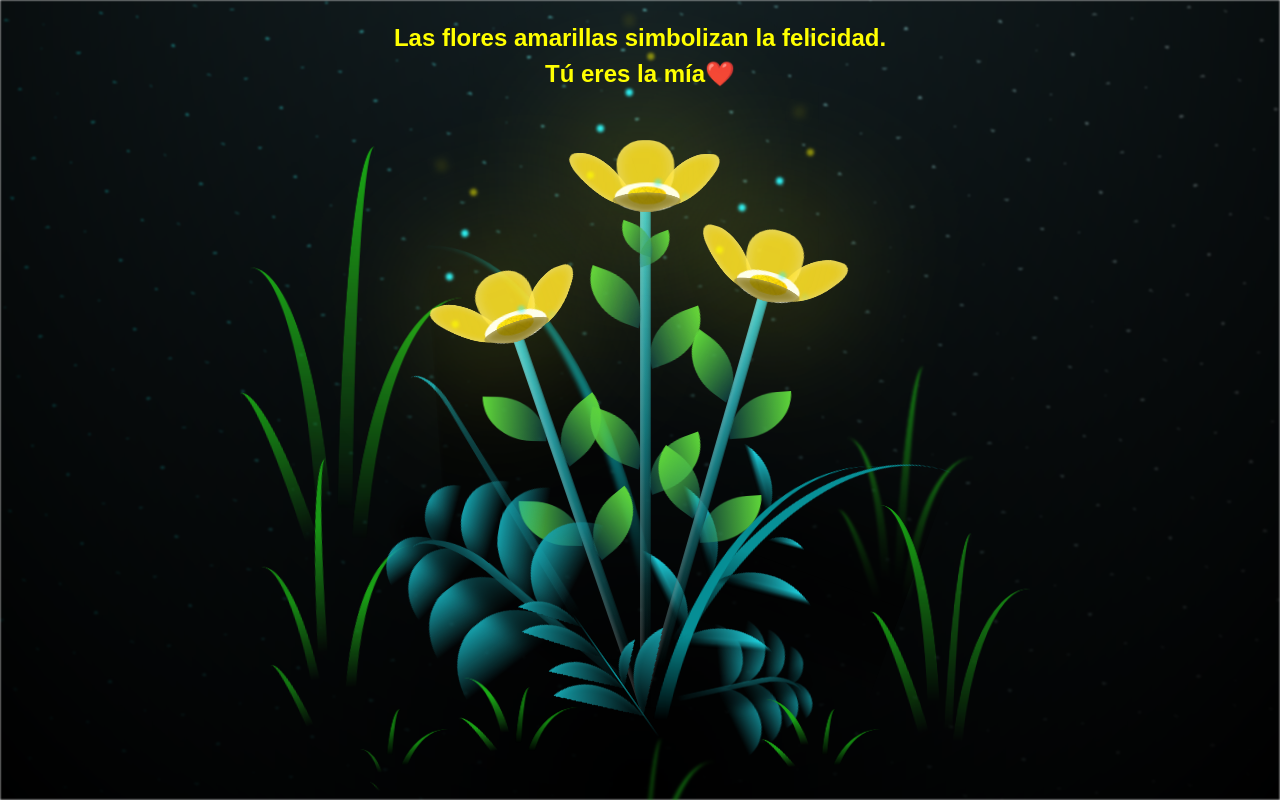
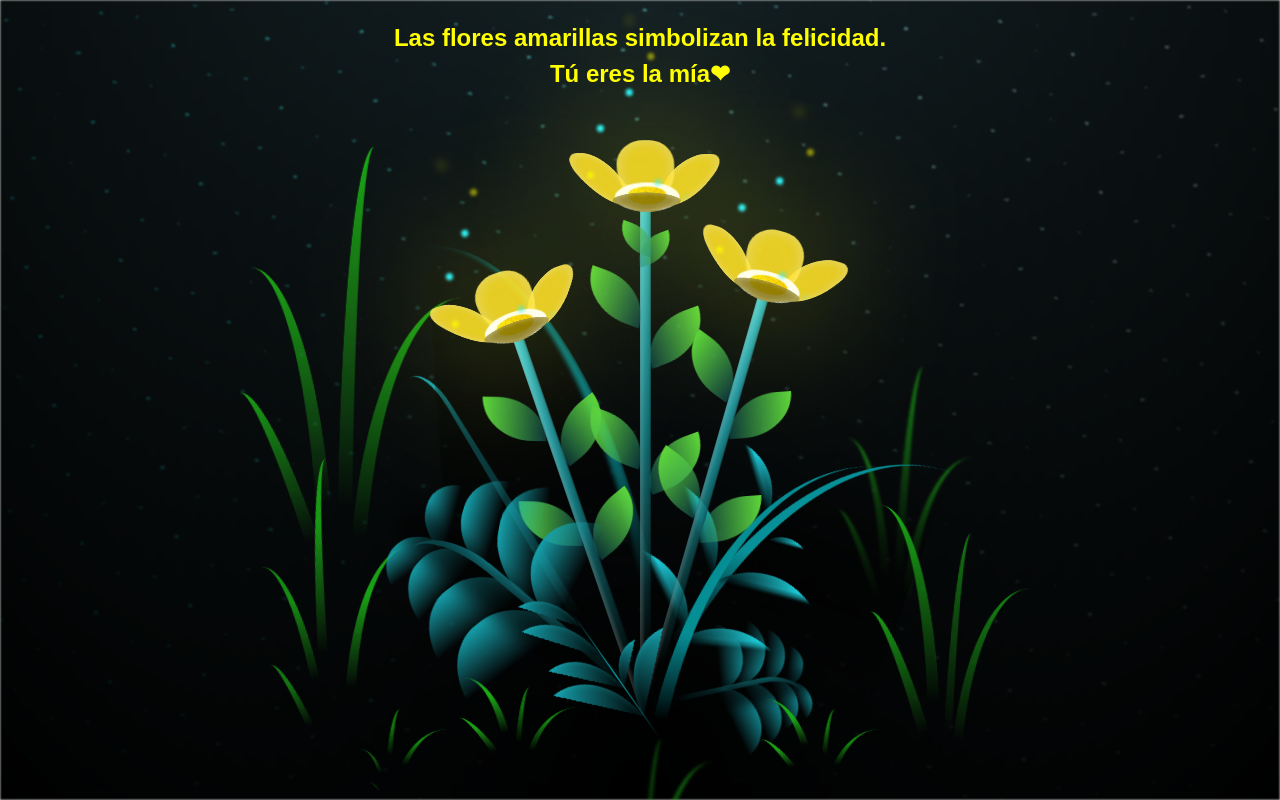
Before and after one commit to JuanFe622/juanfe622.github.io, a plain HTML site: page index.html in a window 1280 px wide. Drawn offline with Linux system fonts and the light colour scheme.

Commit message:
Update and rename floresamarillas.html to index.html

```diff
--- a/floresamarillas.html
+++ b/index.html
@@ -4,7 +4,7 @@
     <meta charset="UTF-8" />
     <meta http-equiv="X-UA-Compatible" content="IE=edge" />
     <meta name="viewport" content="width=device-width, initial-scale=1.0" />
-    <title>Lores amarillas</title>
+    <title>Flores amarillas</title>
     <style>
       *,
 *::after,
@@ -1646,7 +1646,7 @@ h1 {
   <body class="container">
     <h1 class="titulo">
       Las flores amarillas simbolizan la felicidad. <br>
-       Tú eres la mía❤️</h1>
+       Tú eres la mía❤</h1>
 
     <div class="night"></div>
     <div class="flowers">
```
